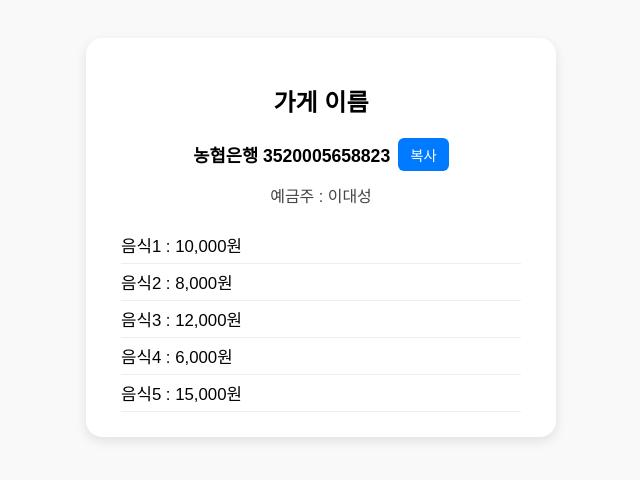
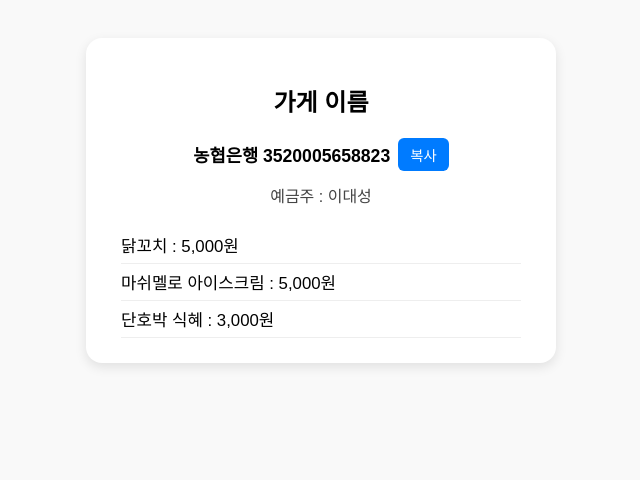
Before and after one commit to nickname00444/Lee-Dae-Sung, a plain HTML site: page index.html in a window 1280 px wide. Shown: the whole page, without its empty margins (319-959 px from the left). Drawn offline with Linux system fonts and the light colour scheme.

Commit message:
index.html

```diff
--- a/index.html
+++ b/index.html
@@ -75,11 +75,9 @@
     <div class="owner">예금주 : 이대성</div>
 
     <div class="menu">
-      <div class="menu-item">음식1 : 10,000원</div>
-      <div class="menu-item">음식2 : 8,000원</div>
-      <div class="menu-item">음식3 : 12,000원</div>
-      <div class="menu-item">음식4 : 6,000원</div>
-      <div class="menu-item">음식5 : 15,000원</div>
+      <div class="menu-item">닭꼬치 : 5,000원</div>
+      <div class="menu-item">마쉬멜로 아이스크림 : 5,000원</div>
+      <div class="menu-item">단호박 식혜 : 3,000원</div>
     </div>
   </div>
 
```
